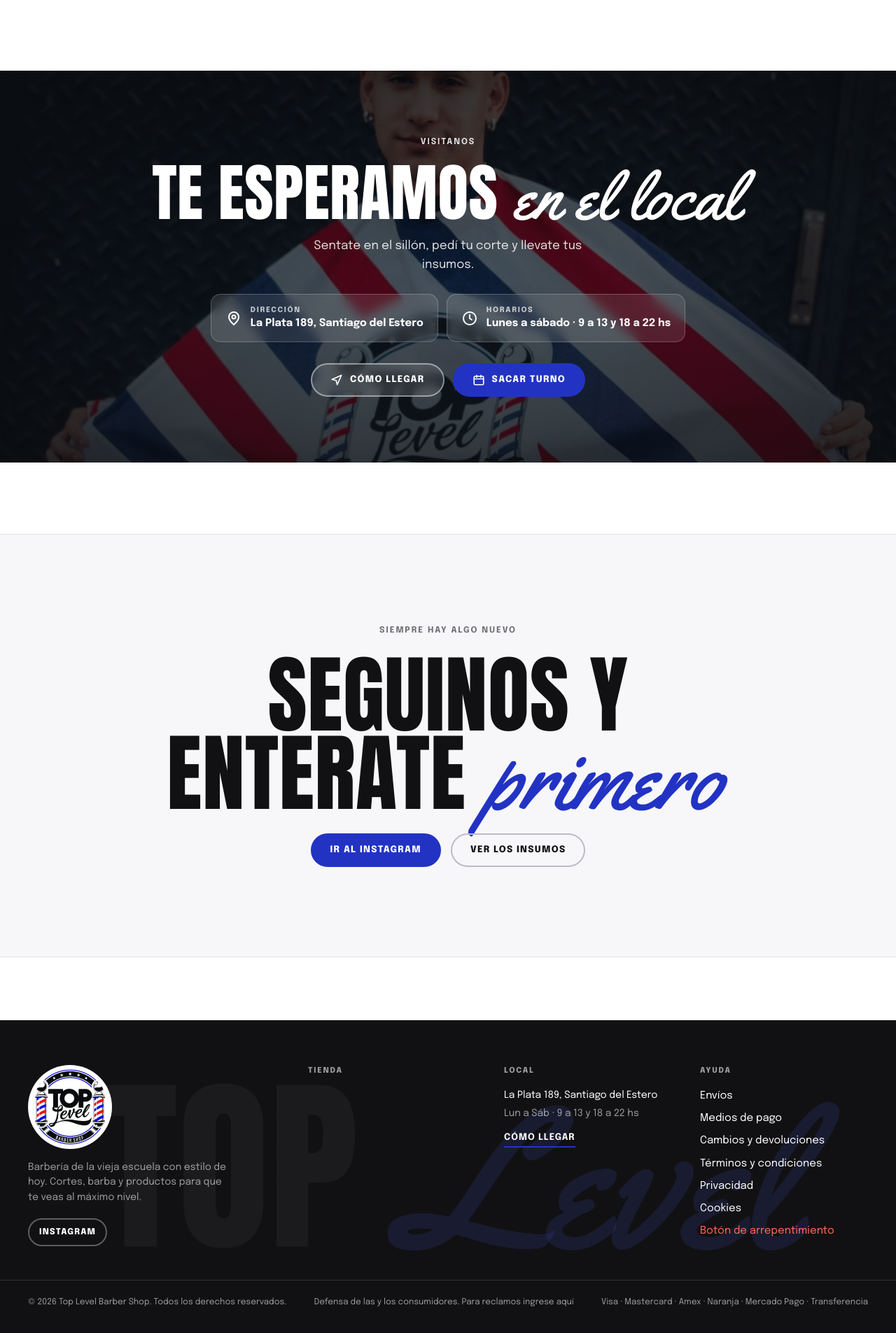
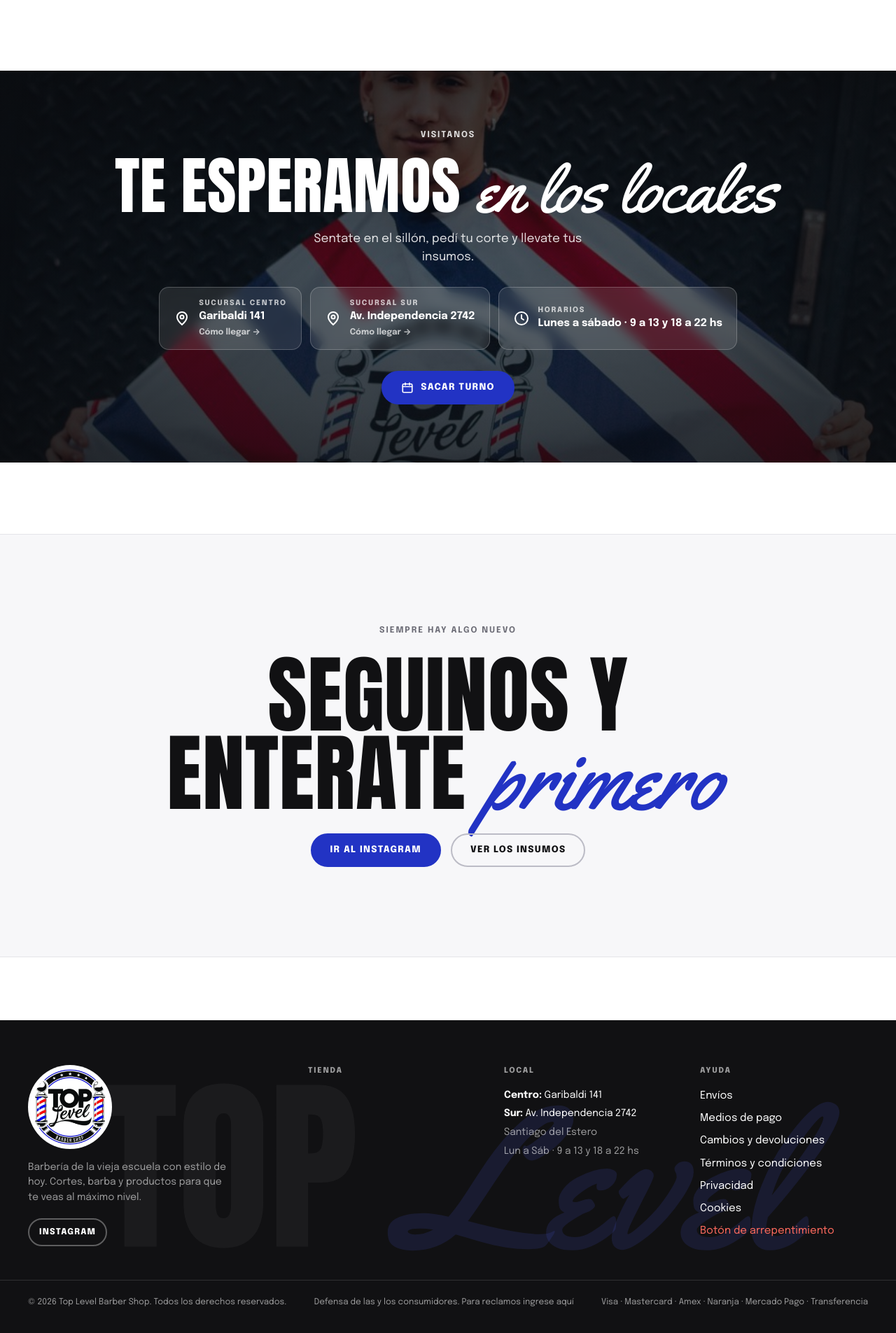
Before and after one commit to ExequielJuarez/TopLevel, a Node server app: page / in a window 1280 px wide. Shown: the part 1589-3494 px from the top of the page at 70% size. Run offline with Node 20, Linux system fonts and the light colour scheme; data that the repository does not hold is empty; some libraries are stand-ins or nearby versions.

Commit message:
Direcciones: sucursales Centro y Sur en lugar de La Plata 189
Co-Authored-By: Claude Opus 5.5 <noreply@anthropic.com>

```diff
--- a/public/css/inicio.css
+++ b/public/css/inicio.css
@@ -110,6 +110,9 @@
 .local__dato span { display: grid; font-weight: 700; font-size: 15px; }
 .local__dato small { font-size: 10.5px; font-weight: 800; letter-spacing: 0.16em; text-transform: uppercase; color: rgba(255, 255, 255, 0.7); }
 .local__dato a { text-decoration: underline; }
+.local__dato--sucursal { transition: background 0.2s, border-color 0.2s; }
+.local__dato--sucursal:hover { background: rgba(255, 255, 255, 0.18); border-color: rgba(255, 255, 255, 0.45); }
+.local__dato em { font-style: normal; font-size: 12px; font-weight: 700; color: rgba(255, 255, 255, 0.7); margin-top: 2px; }
 .local__botones { display: flex; flex-wrap: wrap; justify-content: center; gap: 12px; margin-top: 10px; }
 
 /* Cierre */
--- a/src/data/inicioEditable.js
+++ b/src/data/inicioEditable.js
@@ -150,7 +150,7 @@ const SECCIONES = {
           { titulo: "Envío gratis", texto: "En compras desde $150.000 a todo el país." },
           { titulo: "10% off", texto: "Pagando por transferencia bancaria." },
           { titulo: "Hasta 6 cuotas", texto: "Con tarjeta de crédito, por Mercado Pago." },
-          { titulo: "Retiro sin costo", texto: "En el local de La Plata 189, Santiago del Estero." },
+          { titulo: "Retiro sin costo", texto: "En nuestros locales del Centro y del Sur." },
         ],
       },
     },
@@ -158,15 +158,12 @@ const SECCIONES = {
 
   local: {
     titulo: "El local",
-    descripcion: "Foto del local de fondo, con la dirección, los horarios y el mapa en el medio.",
+    descripcion: "Foto del local de fondo, con las sucursales y los horarios en el medio. Las direcciones se editan en src/data/turnos.js.",
     campos: {
       etiqueta: etiquetaSeccion("Visitanos"),
-      titulo: tituloSeccion("Te esperamos *en el local*"),
+      titulo: tituloSeccion("Te esperamos *en los locales*"),
       bajada: parrafo("Texto", "Sentate en el sillón, pedí tu corte y llevate tus insumos.", 200),
-      direccion: texto("Dirección", "La Plata 189, Santiago del Estero", 60, { ancho: "medio" }),
       horarios: texto("Horarios", "Lunes a sábado · 9 a 13 y 18 a 22 hs", 60, { ancho: "medio" }),
-      botonTexto: texto("Botón", "Cómo llegar", 30, { ancho: "medio" }),
-      botonLink: link("Link del mapa", "https://maps.app.goo.gl/9vVBNpbeBPQEKGS27"),
       imagen: imagen("Foto de fondo", "/img/inicio/local.jpg", { ayuda: "Foto horizontal del local. Se oscurece para que se lean los datos.", fondo: "oscuro" }),
     },
   },
--- a/src/helpers/situacionPedido.js
+++ b/src/helpers/situacionPedido.js
@@ -12,7 +12,7 @@ function situacionPedido(p) {
   }
   if (p.estado === "enviado") {
     return retiro
-      ? { clave: "curso", texto: "Listo para retirar", detalle: "Ya podés pasar a buscarlo por el local de La Plata 189." }
+      ? { clave: "curso", texto: "Listo para retirar", detalle: "Ya podés pasar a buscarlo por el local." }
       : { clave: "curso", texto: "En camino", detalle: "Lo despachamos. Te llega en los próximos días." };
   }
   if (p.pagoEstado === "aprobado") {
--- a/src/helpers/tienda.js
+++ b/src/helpers/tienda.js
@@ -5,19 +5,25 @@ function limpiarWhatsapp(numero) {
   return digitos ? `https://wa.me/${digitos}` : "";
 }
 
+// Link de Google Maps de una dirección
+const linkMapa = (direccion) => `https://www.google.com/maps/search/?api=1&query=${encodeURIComponent(direccion)}`;
+
 module.exports = function datosTienda() {
   const e = process.env;
+  // Sucursales (se editan en src/data/turnos.js)
+  const sucursales = require("../data/turnos").sucursales.map((s) => ({ ...s, mapa: s.mapa || linkMapa(s.direccion) }));
   return {
+    sucursales,
     nombre: "Top Level Barber Shop",
     usuario: "@toplevel.barbershop",
     razonSocial: e.TIENDA_RAZON_SOCIAL || "",
     cuit: e.TIENDA_CUIT || "",
-    direccion: e.TIENDA_DIRECCION || "La Plata 189, Santiago del Estero",
+    direccion: e.TIENDA_DIRECCION || "Garibaldi 141 y Av. Independencia 2742, Santiago del Estero",
     telefono: e.TIENDA_TELEFONO || "",
     email: e.TIENDA_EMAIL || "",
     whatsapp: limpiarWhatsapp(e.TIENDA_WHATSAPP),
     instagram: e.TIENDA_INSTAGRAM || "https://www.instagram.com/",
-    mapa: e.TIENDA_MAPA_URL || "https://maps.app.goo.gl/9vVBNpbeBPQEKGS27",
+    mapa: e.TIENDA_MAPA_URL || sucursales[0].mapa,
     horarios: e.TIENDA_HORARIOS || "Lun a Sáb · 9 a 13 y 18 a 22 hs",
     facebook: e.TIENDA_FACEBOOK || "",
     tiktok: e.TIENDA_TIKTOK || "",
--- a/src/views/checkout-pago.ejs
+++ b/src/views/checkout-pago.ejs
@@ -33,7 +33,7 @@
           <div><span>Contacto</span><strong><%= datos.nombre %> <%= datos.apellido %></strong><small><%= datos.email %> · <%= datos.telefono %></small></div>
           <div>
             <span><%= datos.entrega === 'retiro' ? 'Retiro' : 'Envío a' %></span>
-            <% if (datos.entrega === 'retiro') { %><strong>Local de La Plata 189</strong><small><%= tienda.horarios %></small>
+            <% if (datos.entrega === 'retiro') { %><strong>Retiro en el local</strong><small><%= tienda.horarios %></small>
             <% } else { %><strong><%= datos.calle %> <%= datos.numero %><%= datos.piso ? ', ' + datos.piso : '' %></strong><small><%= datos.ciudad %>, <%= datos.provincia %> (<%= datos.codigoPostal %>)</small><% } %>
           </div>
           <a href="/checkout/datos" class="enlace">Editar</a>
--- a/src/views/inicio.ejs
+++ b/src/views/inicio.ejs
@@ -159,10 +159,12 @@
     <h2 class="local__titulo titulo"><%- textoRico(c.local.titulo) %></h2>
     <% if (c.local.bajada) { %><p class="local__bajada"><%= c.local.bajada %></p><% } %>
     <div class="local__datos">
-      <div class="local__dato">
+      <% tienda.sucursales.forEach((s) => { %>
+      <a class="local__dato local__dato--sucursal" href="<%= s.mapa %>" target="_blank" rel="noopener">
         <svg viewBox="0 0 24 24" fill="none" stroke="currentColor" stroke-width="2"><path d="M12 21s-7-6.2-7-11a7 7 0 0114 0c0 4.8-7 11-7 11z"/><circle cx="12" cy="10" r="2.5"/></svg>
-        <span><small>Dirección</small><%= c.local.direccion %></span>
-      </div>
+        <span><small>Sucursal <%= s.nombre %></small><%= s.direccion.replace(', Santiago del Estero', '') %><em>Cómo llegar →</em></span>
+      </a>
+      <% }) %>
       <div class="local__dato">
         <svg viewBox="0 0 24 24" fill="none" stroke="currentColor" stroke-width="2" stroke-linecap="round"><circle cx="12" cy="12" r="9"/><path d="M12 7v5l3 2"/></svg>
         <span><small>Horarios</small><%= c.local.horarios %></span>
@@ -175,10 +177,6 @@
       <% } %>
     </div>
     <div class="local__botones">
-      <a href="<%= c.local.botonLink %>" target="_blank" rel="noopener" class="btn btn--vidrio">
-        <svg viewBox="0 0 24 24" fill="none" stroke="currentColor" stroke-width="2.2" stroke-linejoin="round"><path d="M3 11l18-8-8 18-2-8-8-2z"/></svg>
-        <%= c.local.botonTexto %>
-      </a>
       <a href="<%= c.portada.botonLink %>" class="btn btn--volt">
         <svg viewBox="0 0 24 24" fill="none" stroke="currentColor" stroke-width="2.2" stroke-linecap="round"><rect x="3" y="5" width="18" height="16" rx="2"/><path d="M3 10h18M8 3v4M16 3v4"/></svg>
         <%= c.portada.botonTexto %>
--- a/src/views/partials/footer.ejs
+++ b/src/views/partials/footer.ejs
@@ -21,9 +21,9 @@
     <div>
       <h4>Local</h4>
       <div class="footer__datos">
-        <span><%= t.direccion %></span>
+        <% t.sucursales.forEach((s) => { %><a href="<%= s.mapa %>" target="_blank" rel="noopener"><strong><%= s.nombre %>:</strong> <%= s.direccion.replace(', Santiago del Estero', '') %></a><% }) %>
+        <span class="apagado">Santiago del Estero</span>
         <span class="apagado"><%= t.horarios %></span>
-        <% if (t.mapa) { %><a href="<%= t.mapa %>" target="_blank" rel="noopener" class="enlace" style="justify-self:start;margin-top:8px">Cómo llegar</a><% } %>
       </div>
     </div>
     <div>
--- a/src/views/partials/header.ejs
+++ b/src/views/partials/header.ejs
@@ -100,7 +100,7 @@
   </nav>
   <a href="/turno" class="btn btn--volt btn--bloque drawer__turno">Sacar turno</a>
   <div class="drawer__pie">
-    <span><%= tienda.direccion %></span>
+    <% tienda.sucursales.forEach((s) => { %><span><%= s.nombre %>: <%= s.direccion.replace(', Santiago del Estero', '') %></span><% }) %>
     <span><%= tienda.horarios %></span>
     <a href="<%= tienda.instagram %>" target="_blank" rel="noopener"><%= tienda.usuario %></a>
   </div>
--- a/src/views/producto.ejs
+++ b/src/views/producto.ejs
@@ -95,7 +95,7 @@
 
     <ul class="ficha__garantias">
       <li><svg viewBox="0 0 24 24" fill="none" stroke="currentColor" stroke-width="2"><path d="M3 7h11v9H3zM14 10h4l3 3v3h-7"/><circle cx="7" cy="17.5" r="1.8"/><circle cx="17" cy="17.5" r="1.8"/></svg><span>Envío gratis desde <%= precio(150000) %></span></li>
-      <li><svg viewBox="0 0 24 24" fill="none" stroke="currentColor" stroke-width="2"><path d="M12 21s-7-6.2-7-11a7 7 0 0114 0c0 4.8-7 11-7 11z"/><circle cx="12" cy="10" r="2.5"/></svg><span>Retiro sin costo en La Plata 189</span></li>
+      <li><svg viewBox="0 0 24 24" fill="none" stroke="currentColor" stroke-width="2"><path d="M12 21s-7-6.2-7-11a7 7 0 0114 0c0 4.8-7 11-7 11z"/><circle cx="12" cy="10" r="2.5"/></svg><span>Retiro sin costo en nuestros locales</span></li>
       <li><svg viewBox="0 0 24 24" fill="none" stroke="currentColor" stroke-width="2"><rect x="3" y="6" width="18" height="12" rx="1"/><path d="M3 10h18"/></svg><span>Hasta 6 cuotas con tarjeta</span></li>
     </ul>
 
```
Also changed, not shown: 1 other file.
